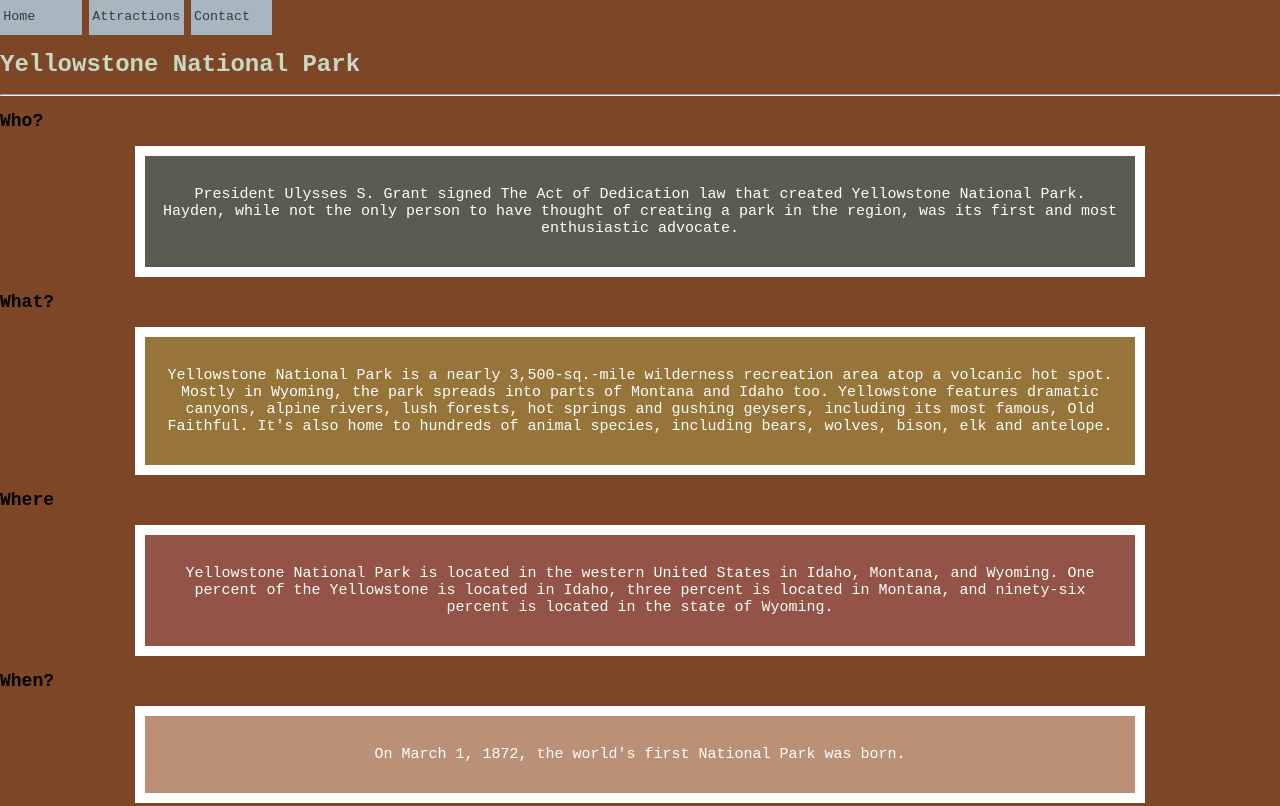
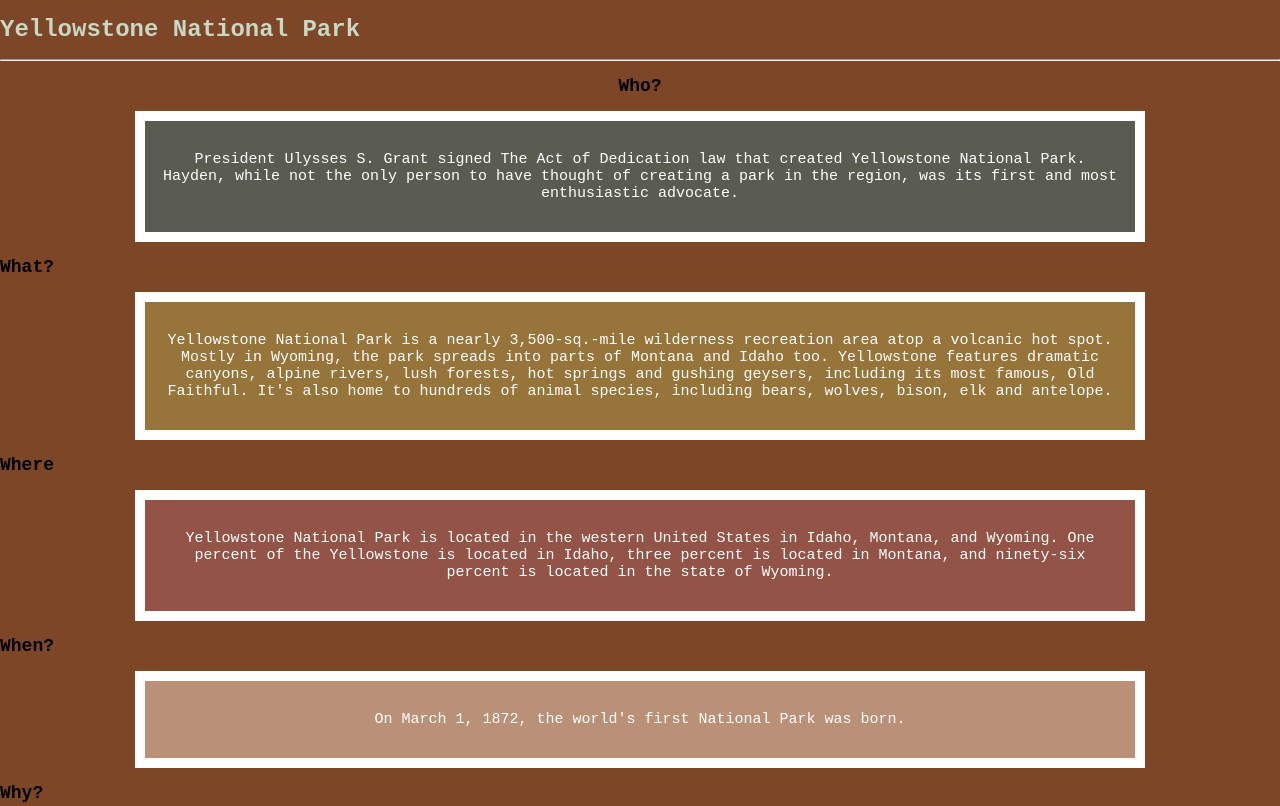
Before and after one commit to jessmcalister/MART341-WebDesign, a plain HTML site: page assignment-12/index.html in a window 1280 px wide. Shown: the top 806 px of the page. Drawn offline with Linux system fonts and the light colour scheme.

Commit message:
assignment-12
align

```diff
--- a/assignment-12/css/style.css
+++ b/assignment-12/css/style.css
@@ -11,6 +11,7 @@ body {
 }
 .who{
   color: ##5a5c51;
+  text-align: center;
 }
 .who-statement{
   width: 75%;
@@ -62,28 +63,3 @@ body {
    color: #fff;
    font-size: 1.25em;
 }
-.header {
-    background-color: #a8b6bf;
-    font-family: sans-serif;
-    font-size: 12pt;
-    text-align: center;
-    text-transform: uppercase;
-    margin-bottom: 20px;
-    padding: 0.25em;
-}
-.menu-item {
-    margin: auto;
-    padding: 0.25em;
-    min-width: 75px;
-    font-size: 10pt;
-    color: #3b3a36;
-    background-color: #a8b6bf;
-    line-height: 2.1em;
-}
-.menu-item:hover {
-    background-color: #a8b6bf;
-    color: #3b3a36;
-}
-.display-inline-block {
-    display: inline-block;
-}
--- a/assignment-12/index.html
+++ b/assignment-12/index.html
@@ -8,17 +8,6 @@
       <title>homework 12</title>
       <link rel="stylesheet" type="text/css" href="./css/style.css">
     </head>
-    <header class="">
-     <div class="menu-item display-inline-block">
-        Home
-     </div>
-     <div class="menu-item display-inline-block">
-        Attractions
-     </div>
-     <div class="menu-item display-inline-block">
-        Contact
-     </div>
-  </header>
     <body>
       <div class="title">
       <h1>Yellowstone National Park</h1>
```
